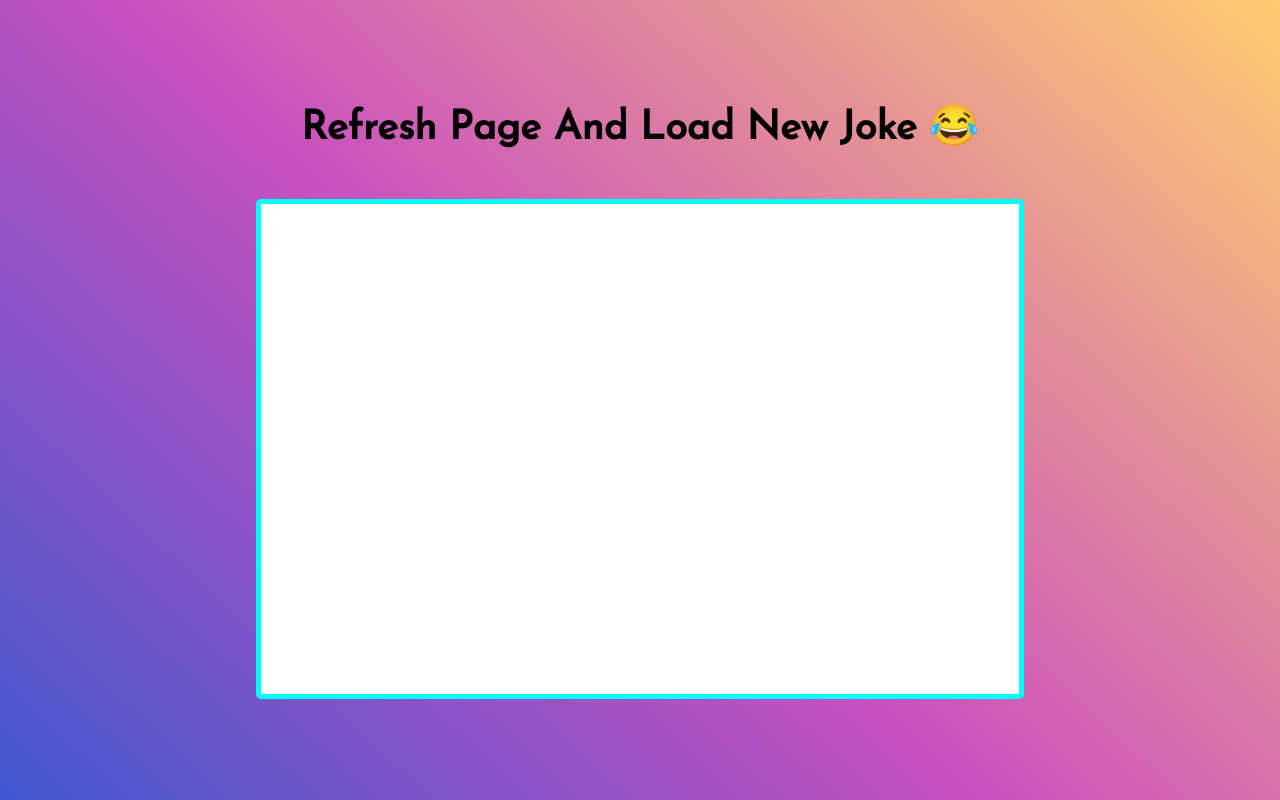
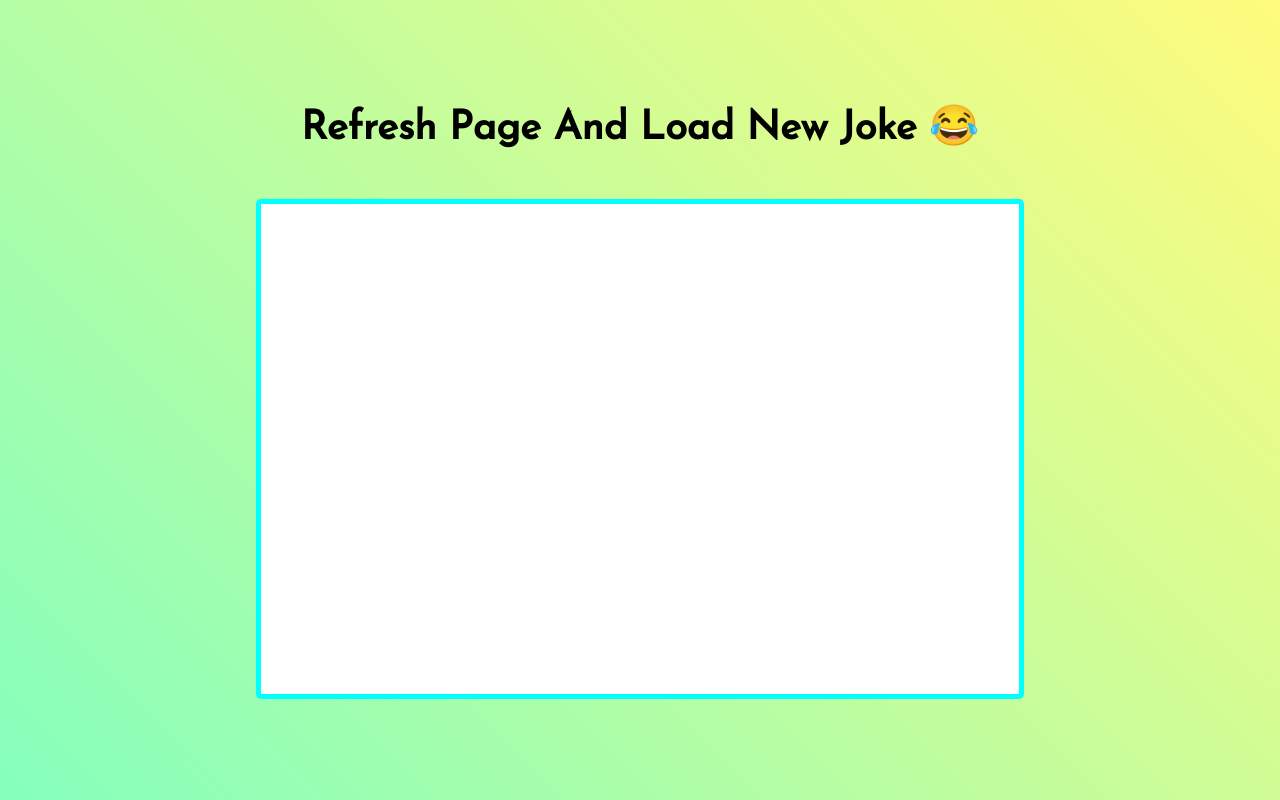
Before and after one commit to SarveshKalwale/Jokes-Website, a plain HTML site: page index.html in a window 1280 px wide. Drawn offline with Linux system fonts and the light colour scheme; no server answers.

Commit message:
Background changed & Finalized

```diff
--- a/style.css
+++ b/style.css
@@ -12,22 +12,18 @@
   flex-direction: column;
   justify-content: center;
   align-items: center;
-  background-color: #4158d0;
-  background-image: linear-gradient(
-    43deg,
-    #4158d0 0%,
-    #c850c0 46%,
-    #ffcc70 100%
-  );
+  background-color: #85ffbd;
+  background-image: linear-gradient(45deg, #85ffbd 0%, #fffb7d 100%);
+
   position: absolute;
   width: 100%;
   height: 100%;
   font-family: "Josefin Sans", sans-serif;
 }
 
-.container h1{
-    margin-bottom: 50px;
-    font-size: 40px;
+.container h1 {
+  margin-bottom: 50px;
+  font-size: 40px;
 }
 
 .box {
@@ -46,6 +42,6 @@
   font-size: 35px;
 }
 
-h3{
-    margin: 15px;
+h3 {
+  margin: 15px;
 }
```
